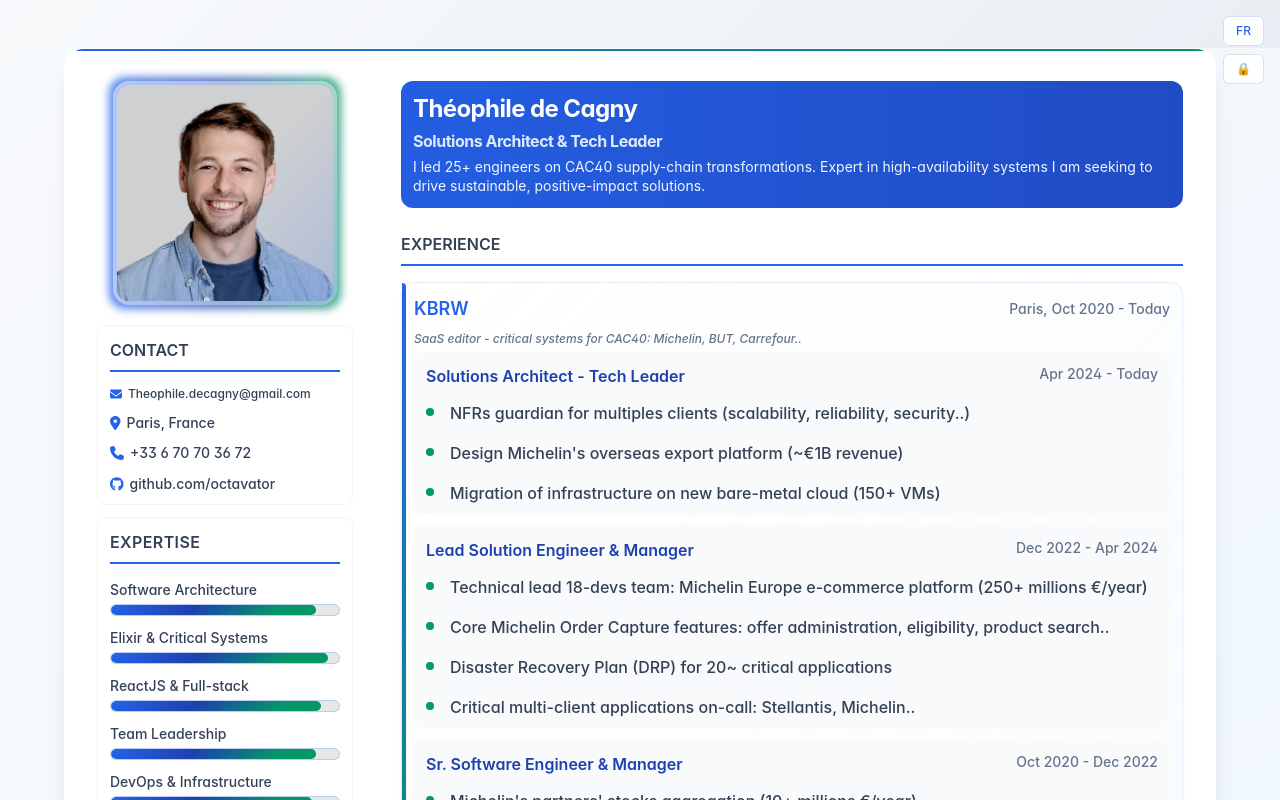
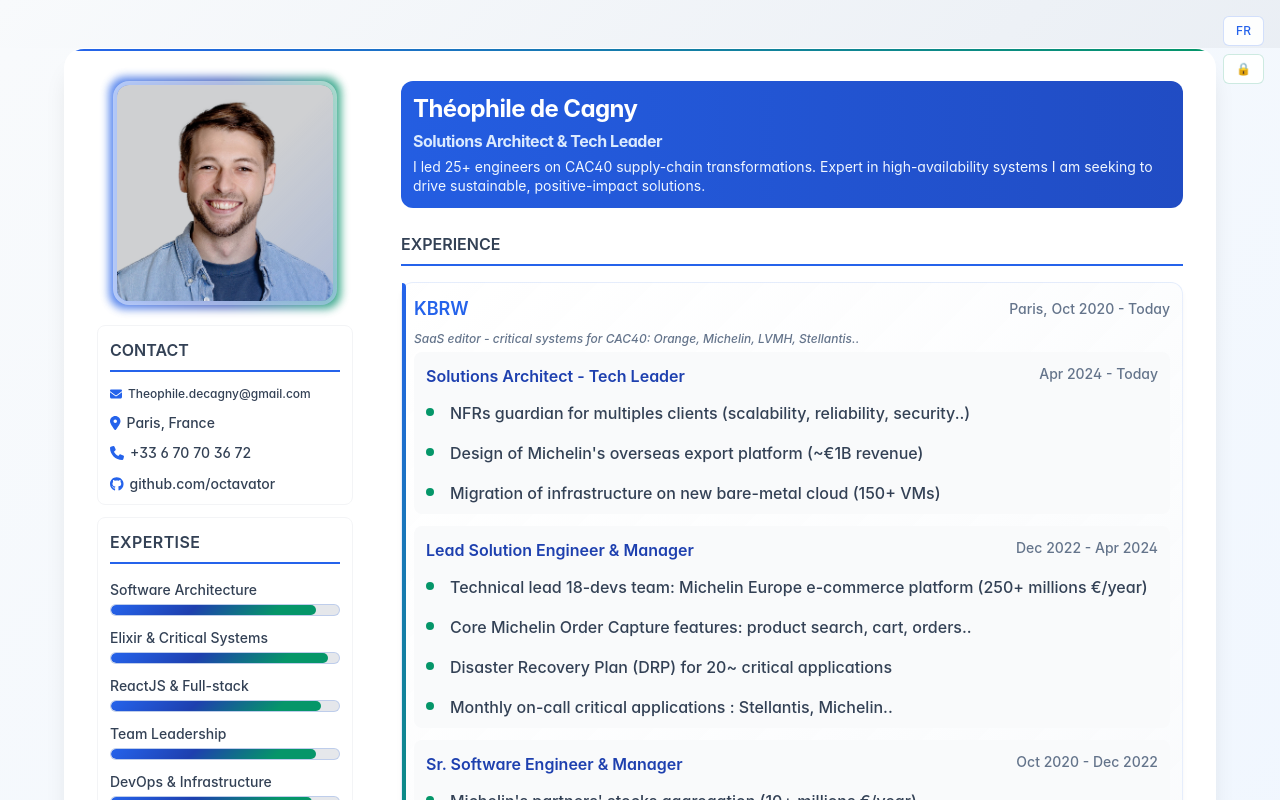
Before and after one commit to octavator/tdc-web-cv, a React (Create React App) app: page / in a window 1280 px wide. Shown: the top 800 px of the page. Built offline with nearby package versions, Linux system fonts and the light colour scheme.

Commit message:
some improvement on French wording & updated KB's client list with more impactful ones

```diff
--- a/src/components/Summary.tsx
+++ b/src/components/Summary.tsx
@@ -20,7 +20,8 @@ const Summary: React.FC = () => {
       </h3>
       <div className="summary-resume text-sm text-blue-50 leading-snug max-w-4xl">
         {isFrench
-          ? "J’ai dirigé 25 ingénieurs sur des SI du CAC 40. Expert en systèmes haute disponibilité, je souhaite concevoir des solutions durables à impact positif."
+        // ? "J’ai dirigé 25 ingénieurs sur des SI du CAC 40. Expert en systèmes haute disponibilité, je souhaite concevoir des solutions durables à impact positif."
+          ? "Après avoir encadré 25 ingénieurs sur des SI du CAC 40, expert en haute disponibilité, je souhaite concevoir des solutions durables à impact positif."
           : "I led 25+ engineers on CAC40 supply-chain transformations. Expert in high-availability systems I am seeking to drive sustainable, positive-impact solutions."}
           {/* ? "Solutions Architect expérimenté ayant dirigé une équipe de 18 développeurs et supervisé architecturalement 20+ ingénieurs sur des projets stratégiques CAC40. Expert en systèmes critiques haute disponibilité et transformation digitale. Je combine expertise technique approfondie en Elixir/React/DevOps et leadership d'équipe pour créer des solutions durables et performantes."   */}
           {/* : "Experienced Solutions Architect who led a 18-developer team and architecturally supervised 20+ engineers on strategic CAC40 projects. Expert in critical high-availability systems and digital transformation. I combine deep technical expertise in Elixir/React/DevOps and team leadership to create sustainable, high-performance solutions."} */}
--- a/src/data/workExperienceData.ts
+++ b/src/data/workExperienceData.ts
@@ -28,9 +28,9 @@ export const workExperienceData: WorkExperienceData[] = [
     location: "Paris",
     description: {
       french:
-        "SaaS éditeur - systèmes critiques CAC40: Michelin, BUT, Carrefour..",
+        "SaaS éditeur - systèmes critiques CAC40: Orange, Michelin, LVMH, Stellantis..",
       english:
-        "SaaS editor - critical systems for CAC40: Michelin, BUT, Carrefour..",
+        "SaaS editor - critical systems for CAC40: Orange, Michelin, LVMH, Stellantis..",
     },
     positions: [
       {
@@ -44,13 +44,13 @@ export const workExperienceData: WorkExperienceData[] = [
         },
         tasks: {
           french: [
-            "Garant NFRs pour plusieurs clients (scalabilité, fiabilité, sécurité..)",
-            "Conception plateforme pour grands exports Michelin (~1Md€ de CA)",
+            "Garant NFRs multi-clients (scalabilité, fiabilité, sécurité..)",
+            "Conception de la plateforme grands exports Michelin (~1Md€ de CA)",
             "Migration d'infrastructure sur nouveau cloud bare-metal (150+ VMs)",
           ],
           english: [
             "NFRs guardian for multiples clients (scalability, reliability, security..)",
-            "Design Michelin's overseas export platform (~€1B revenue)",
+            "Design of Michelin's overseas export platform (~€1B revenue)",
             "Migration of infrastructure on new bare-metal cloud (150+ VMs)",
           ],
         },
@@ -67,15 +67,15 @@ export const workExperienceData: WorkExperienceData[] = [
         tasks: {
           french: [
             "Lead technique équipe 18 devs: plateforme e-commerce Michelin Europe (250+ millions €/an)",
-            "Features centrales site Europe Michelin: administration, éligiblité, ATP..",
+            "Features centrales site Europe Michelin: recherche produit, panier, commandes..",
             "Plan de Reprise d'Activité (DRP) de 20~ applications critiques",
-            "Astreinte applications critiques multi-clients: Stellantis, Michelin..",
+            "Astreinte mensuelle d'applications critiques: Stellantis, Michelin..",
           ],
           english: [
             "Technical lead 18-devs team: Michelin Europe e-commerce platform (250+ millions €/year)",
-            "Core Michelin Order Capture features: offer administration, eligibility, product search..",
+            "Core Michelin Order Capture features: product search, cart, orders..",
             "Disaster Recovery Plan (DRP) for 20~ critical applications",
-            "Critical multi-client applications on-call: Stellantis, Michelin..",
+            "Monthly on-call critical applications : Stellantis, Michelin..",
           ],
         },
       },
```
